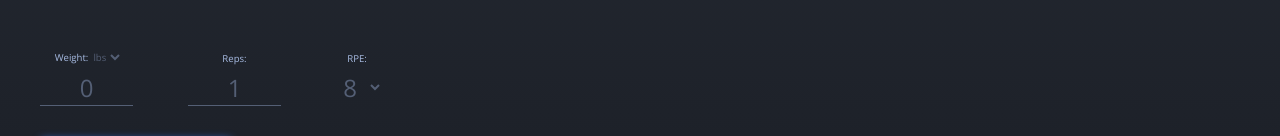
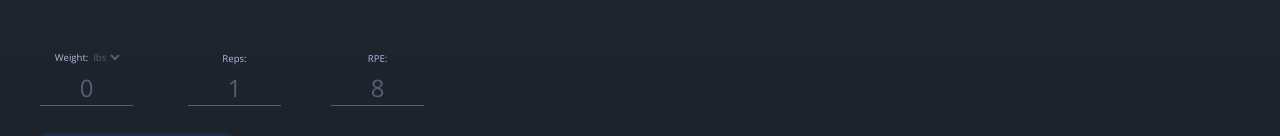
Before and after one commit to purpleshell/ideal-barnacle, a React (Create React App) app in the folder client/: page / in a window 1280 px wide. Shown: the part 181-317 px from the top of the page. Built offline with nearby package versions, Linux system fonts and the light colour scheme; a web font is replaced by a local one.

Commit message:
UI adjustments

```diff
--- a/client/src/components/CreateSetForm.tsx
+++ b/client/src/components/CreateSetForm.tsx
@@ -50,14 +50,7 @@ const CreateSetForm = (onSubmit: {
         <label className="field-label" htmlFor="rpe">
           RPE:
         </label>
-        <select name="rpe" id="rpe" {...rpe}>
-          <option value="10">10</option>
-          <option value="9">9</option>
-          <option value="8">8</option>
-          <option value="7">7</option>
-          <option value="6">6</option>
-          <option value="5">&#10877;5</option>
-        </select>
+        <input type="text" id="rpe" {...rpe} />
       </div>
       <div className="create-set-form-buttons">
         <button>+ Add Set</button>
--- a/client/src/styles/index.scss
+++ b/client/src/styles/index.scss
@@ -1,7 +1,7 @@
-//
-// TODO: Swap hardcoded colors for sass vars
-// TODO: ORGANIZE ME PLEASE
-//
+/*
+ TODO: Swap hardcoded colors for sass vars
+ TODO: ORGANIZE ME PLEASE
+*/
 
 @import "_colors.scss";
 @import url("https://fonts.googleapis.com/css?family=Open+Sans");
@@ -15,6 +15,7 @@ html {
   text-align: center;
 }
 
+// Currently unused
 .App-logo {
   animation: App-logo-spin infinite 20s linear;
   height: 40vmin;
@@ -30,10 +31,12 @@ html {
   padding: 40px;
 }
 
+// Currently unused
 .App-link {
   color: #61dafb;
 }
 
+// Currently unused
 @keyframes App-logo-spin {
   from {
     transform: rotate(0deg);
@@ -180,10 +183,6 @@ form {
   margin-right: 50px;
 }
 
-.field:last-child {
-  margin: 0;
-}
-
 .rpe-field {
   margin: 0;
 }
@@ -225,6 +224,7 @@ input::placeholder {
   margin-right: 5px;
 }
 
+// Currently unused
 select {
   background-color: #252a3400;
   border: none;
@@ -234,15 +234,10 @@ select {
   text-align-last: center;
 }
 
+// Currently unused
 select:focus,
 select:active {
   border: none;
-}
-
-#rpe {
-  /* text-indent: 10px;*/
-  margin-left: -2px;
-  text-align: right;
 }
 
 .create-set-form-buttons {
@@ -257,9 +252,7 @@ button {
   border: none;
   color: #252a34;
   cursor: pointer;
-  /* font-size: 0.6em; */
   font-family: "Open Sans";
-  /* margin-left: 30px; */
   padding: 7px 15px;
   position: relative;
   width: 192px;
```
